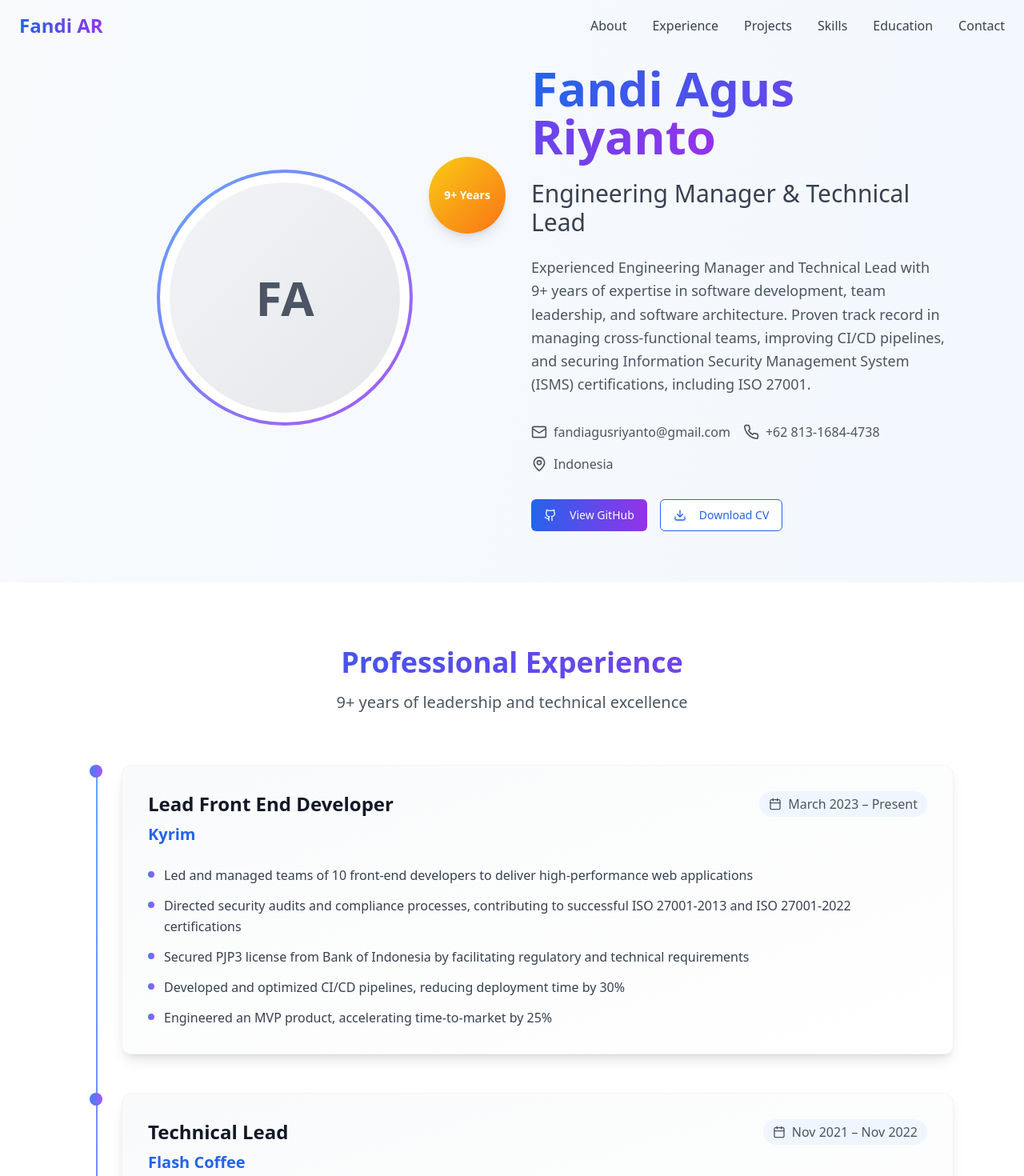
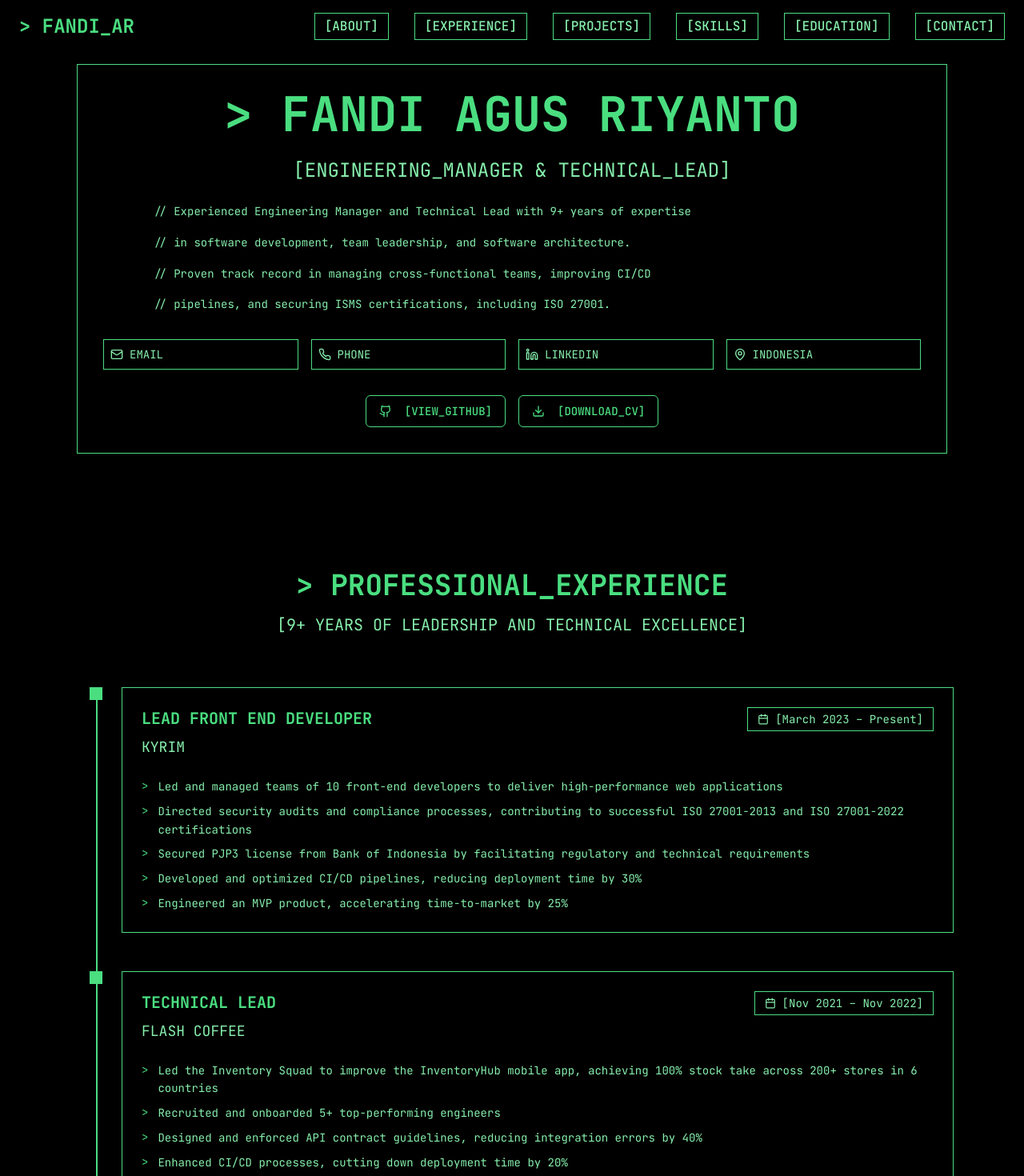
Before and after one commit to FandiAR/fandi-profile-portal, a React (Vite) app: page / in a window 1280 px wide. Shown: the top 1470 px of the page at 80% size. Built offline with nearby package versions, Linux system fonts and the light colour scheme.

Commit message:
Refactor: Update profile with new information
- Added LinkedIn link.
- Removed space for the photo.
- Extended work experience to include Codephile.
- Changed the theme to a more professional style.

```diff
--- a/index.html
+++ b/index.html
@@ -16,6 +16,11 @@
     <meta name="twitter:card" content="summary_large_image" />
     <meta name="twitter:site" content="@fandiAR" />
     <meta name="twitter:image" content="https://lovable.dev/opengraph-image-p98pqg.png" />
+
+    <!-- Google Fonts for retro monospace -->
+    <link rel="preconnect" href="https://fonts.googleapis.com">
+    <link rel="preconnect" href="https://fonts.gstatic.com" crossorigin>
+    <link href="https://fonts.googleapis.com/css2?family=JetBrains+Mono:wght@300;400;500;600;700&family=Source+Code+Pro:wght@300;400;500;600;700&display=swap" rel="stylesheet">
   </head>
 
   <body>
--- a/src/components/Experience.tsx
+++ b/src/components/Experience.tsx
@@ -55,47 +55,58 @@ const experiences = [
       "Mentored junior and mid-level developers",
       "Resolved critical production issues, reducing system downtime by 15%"
     ]
+  },
+  {
+    title: "IBM Associate Developer",
+    company: "PT Codephile Rekadaya Mandiri",
+    period: "2015 – 2018",
+    achievements: [
+      "Developed and maintained enterprise-level applications using IBM technologies",
+      "Collaborated with cross-functional teams to deliver software solutions",
+      "Participated in code reviews and maintained high code quality standards",
+      "Gained foundational experience in software development lifecycle and best practices"
+    ]
   }
 ];
 
 export const Experience = () => {
   return (
-    <section id="experience" className="py-20 bg-white">
+    <section id="experience" className="py-20 bg-black text-green-400">
       <div className="container mx-auto max-w-6xl px-6">
         <div className="text-center mb-16">
-          <h2 className="text-4xl font-bold mb-4 bg-gradient-to-r from-blue-600 to-purple-600 bg-clip-text text-transparent">
-            Professional Experience
+          <h2 className="text-4xl font-bold mb-4 text-green-400 font-mono">
+            {'>'} PROFESSIONAL_EXPERIENCE
           </h2>
-          <p className="text-xl text-gray-600">9+ years of leadership and technical excellence</p>
+          <p className="text-xl text-green-300 font-mono">[9+ YEARS OF LEADERSHIP AND TECHNICAL EXCELLENCE]</p>
         </div>
 
         <div className="relative">
           {/* Timeline line */}
-          <div className="absolute left-8 top-0 bottom-0 w-0.5 bg-gradient-to-b from-blue-400 to-purple-500 hidden md:block"></div>
+          <div className="absolute left-8 top-0 bottom-0 w-0.5 bg-green-400 hidden md:block"></div>
 
           <div className="space-y-12">
             {experiences.map((exp, index) => (
               <div key={index} className="relative animate-fade-in" style={{ animationDelay: `${index * 0.1}s` }}>
                 {/* Timeline dot */}
-                <div className="absolute left-6 w-4 h-4 bg-gradient-to-r from-blue-500 to-purple-500 rounded-full hidden md:block"></div>
+                <div className="absolute left-6 w-4 h-4 bg-green-400 hidden md:block"></div>
 
-                <div className="md:ml-16 bg-gradient-to-br from-gray-50 to-white p-8 rounded-xl shadow-lg border border-gray-100 hover:shadow-xl transition-all duration-300">
+                <div className="md:ml-16 border border-green-400 p-6 bg-black hover:bg-green-400 hover:text-black transition-all duration-300 group">
                   <div className="flex flex-wrap items-start justify-between mb-4">
                     <div>
-                      <h3 className="text-2xl font-bold text-gray-900 mb-2">{exp.title}</h3>
-                      <h4 className="text-xl text-blue-600 font-semibold mb-2">{exp.company}</h4>
+                      <h3 className="text-xl font-bold font-mono mb-2 group-hover:text-black">{exp.title.toUpperCase()}</h3>
+                      <h4 className="text-lg text-green-300 font-mono mb-2 group-hover:text-black">{exp.company.toUpperCase()}</h4>
                     </div>
-                    <div className="flex items-center text-gray-600 bg-blue-50 px-3 py-1 rounded-full">
-                      <Calendar size={16} className="mr-2" />
-                      {exp.period}
+                    <div className="flex items-center text-green-300 border border-green-400 px-3 py-1 font-mono text-sm group-hover:text-black group-hover:border-black">
+                      <Calendar size={14} className="mr-2" />
+                      [{exp.period}]
                     </div>
                   </div>
 
-                  <ul className="space-y-3">
+                  <ul className="space-y-2">
                     {exp.achievements.map((achievement, i) => (
-                      <li key={i} className="flex items-start">
-                        <div className="w-2 h-2 bg-gradient-to-r from-blue-500 to-purple-500 rounded-full mt-2 mr-3 flex-shrink-0"></div>
-                        <span className="text-gray-700 leading-relaxed">{achievement}</span>
+                      <li key={i} className="flex items-start font-mono text-sm">
+                        <span className="text-green-400 mr-3 group-hover:text-black">{'>'}</span>
+                        <span className="text-green-300 leading-relaxed group-hover:text-black">{achievement}</span>
                       </li>
                     ))}
                   </ul>
--- a/src/components/Footer.tsx
+++ b/src/components/Footer.tsx
@@ -1,42 +1,51 @@
 
 import React from 'react';
-import { Github, Mail, Phone, MapPin, Heart } from 'lucide-react';
+import { Github, Mail, Phone, MapPin, Heart, Linkedin } from 'lucide-react';
 
 export const Footer = () => {
   return (
-    <footer id="contact" className="bg-gray-900 text-white py-16">
+    <footer id="contact" className="bg-black border-t border-green-400 text-green-400 py-16">
       <div className="container mx-auto max-w-6xl px-6">
         <div className="grid md:grid-cols-2 lg:grid-cols-3 gap-12">
           {/* Contact Info */}
-          <div>
-            <h3 className="text-2xl font-bold mb-6 bg-gradient-to-r from-blue-400 to-purple-400 bg-clip-text text-transparent">
-              Get In Touch
+          <div className="border border-green-400 p-6">
+            <h3 className="text-2xl font-bold mb-6 text-green-400 font-mono">
+              {'>'} GET_IN_TOUCH
             </h3>
             <div className="space-y-4">
               <a
                 href="mailto:fandiagusriyanto@gmail.com"
-                className="flex items-center hover:text-blue-400 transition-colors"
+                className="flex items-center hover:text-green-100 transition-colors font-mono text-sm"
               >
-                <Mail size={20} className="mr-3" />
+                <Mail size={16} className="mr-3" />
                 fandiagusriyanto@gmail.com
               </a>
               <a
                 href="tel:+6281316844738"
-                className="flex items-center hover:text-blue-400 transition-colors"
+                className="flex items-center hover:text-green-100 transition-colors font-mono text-sm"
               >
-                <Phone size={20} className="mr-3" />
+                <Phone size={16} className="mr-3" />
                 +62 813-1684-4738
               </a>
-              <div className="flex items-center">
-                <MapPin size={20} className="mr-3" />
+              <a
+                href="https://id.linkedin.com/in/fandiar"
+                target="_blank"
+                rel="noopener noreferrer"
+                className="flex items-center hover:text-green-100 transition-colors font-mono text-sm"
+              >
+                <Linkedin size={16} className="mr-3" />
+                LinkedIn Profile
+              </a>
+              <div className="flex items-center font-mono text-sm">
+                <MapPin size={16} className="mr-3" />
                 Indonesia
               </div>
             </div>
           </div>
 
           {/* Quick Links */}
-          <div>
-            <h3 className="text-2xl font-bold mb-6">Quick Links</h3>
+          <div className="border border-green-400 p-6">
+            <h3 className="text-2xl font-bold mb-6 font-mono text-green-400">{'>'} QUICK_LINKS</h3>
             <div className="space-y-2">
               {['About', 'Experience', 'Projects', 'Skills', 'Education'].map((link) => (
                 <button
@@ -45,41 +54,44 @@ export const Footer = () => {
                     const element = document.getElementById(link.toLowerCase());
                     if (element) element.scrollIntoView({ behavior: 'smooth' });
                   }}
-                  className="block hover:text-blue-400 transition-colors"
+                  className="block hover:text-green-100 transition-colors font-mono text-sm"
                 >
-                  {link}
+                  {'>'} {link.toUpperCase()}
                 </button>
               ))}
             </div>
           </div>
 
           {/* Social & Professional */}
-          <div>
-            <h3 className="text-2xl font-bold mb-6">Connect</h3>
+          <div className="border border-green-400 p-6">
+            <h3 className="text-2xl font-bold mb-6 font-mono text-green-400">{'>'} CONNECT</h3>
             <div className="space-y-4">
               <a
                 href="https://github.com/FandiAR"
                 target="_blank"
                 rel="noopener noreferrer"
-                className="flex items-center hover:text-blue-400 transition-colors"
+                className="flex items-center hover:text-green-100 transition-colors font-mono text-sm"
               >
-                <Github size={20} className="mr-3" />
+                <Github size={16} className="mr-3" />
                 GitHub Profile
               </a>
-              <p className="text-gray-400 leading-relaxed">
-                Open to new opportunities and collaborations. Let's build something amazing together!
+              <p className="text-green-300 leading-relaxed font-mono text-sm">
+                {'//'} Open to new opportunities and collaborations.
+              </p>
+              <p className="text-green-300 leading-relaxed font-mono text-sm">
+                {'//'} Let's build something amazing together!
               </p>
             </div>
           </div>
         </div>
 
-        <hr className="border-gray-700 my-12" />
+        <hr className="border-green-400 my-12" />
 
         <div className="text-center">
-          <p className="text-gray-400 flex items-center justify-center">
-            Made with <Heart size={16} className="mx-2 text-red-500" /> by Fandi Agus Riyanto
+          <p className="text-green-300 flex items-center justify-center font-mono">
+            Made with <Heart size={16} className="mx-2 text-green-400" /> by Fandi Agus Riyanto
           </p>
-          <p className="text-gray-500 text-sm mt-2">
+          <p className="text-green-500 text-sm mt-2 font-mono">
             © 2024 All rights reserved.
           </p>
         </div>
--- a/src/components/Header.tsx
+++ b/src/components/Header.tsx
@@ -23,13 +23,13 @@ export const Header = () => {
   };
 
   return (
-    <header className={`fixed top-0 w-full z-50 transition-all duration-300 ${
-      isScrolled ? 'bg-white/80 backdrop-blur-md shadow-lg' : 'bg-transparent'
+    <header className={`fixed top-0 w-full z-50 transition-all duration-300 font-mono ${
+      isScrolled ? 'bg-black/90 backdrop-blur-md border-b border-green-400' : 'bg-transparent'
     }`}>
       <nav className="container mx-auto px-6 py-4">
         <div className="flex items-center justify-between">
-          <div className="text-2xl font-bold bg-gradient-to-r from-blue-600 to-purple-600 bg-clip-text text-transparent">
-            Fandi AR
+          <div className="text-2xl font-bold text-green-400 font-mono">
+            {'> FANDI_AR'}
           </div>
 
           {/* Desktop Menu */}
@@ -38,16 +38,16 @@ export const Header = () => {
               <button
                 key={item}
                 onClick={() => scrollToSection(item.toLowerCase())}
-                className="text-gray-700 hover:text-blue-600 font-medium transition-colors duration-200"
+                className="text-green-300 hover:text-green-100 font-medium transition-colors duration-200 font-mono border border-green-400 px-3 py-1 hover:bg-green-400 hover:text-black"
               >
-                {item}
+                [{item.toUpperCase()}]
               </button>
             ))}
           </div>
 
           {/* Mobile Menu Button */}
           <button
-            className="md:hidden"
+            className="md:hidden text-green-400 border border-green-400 p-2"
             onClick={() => setIsMobileMenuOpen(!isMobileMenuOpen)}
           >
             {isMobileMenuOpen ? <X size={24} /> : <Menu size={24} />}
@@ -56,14 +56,14 @@ export const Header = () => {
 
         {/* Mobile Menu */}
         {isMobileMenuOpen && (
-          <div className="md:hidden mt-4 py-4 bg-white rounded-lg shadow-lg">
+          <div className="md:hidden mt-4 py-4 bg-black border border-green-400">
             {['About', 'Experience', 'Projects', 'Skills', 'Education', 'Contact'].map((item) => (
               <button
                 key={item}
                 onClick={() => scrollToSection(item.toLowerCase())}
-                className="block w-full text-left px-4 py-2 text-gray-700 hover:text-blue-600 hover:bg-gray-50"
+                className="block w-full text-left px-4 py-2 text-green-300 hover:text-green-100 hover:bg-green-400 hover:text-black font-mono"
               >
-                {item}
+                [{item.toUpperCase()}]
               </button>
             ))}
           </div>
--- a/src/components/Hero.tsx
+++ b/src/components/Hero.tsx
@@ -1,70 +1,67 @@
 
 import React from 'react';
-import { Github, Mail, Phone, MapPin, Download } from 'lucide-react';
+import { Github, Mail, Phone, MapPin, Download, Linkedin } from 'lucide-react';
 import { Button } from '@/components/ui/button';
 
 export const Hero = () => {
   return (
-    <section id="about" className="pt-20 pb-16 px-6">
+    <section id="about" className="pt-20 pb-16 px-6 bg-black text-green-400">
       <div className="container mx-auto max-w-6xl">
-        <div className="grid lg:grid-cols-2 gap-12 items-center">
-          <div className="animate-fade-in">
-            <h1 className="text-5xl lg:text-6xl font-bold mb-6">
-              <span className="bg-gradient-to-r from-blue-600 to-purple-600 bg-clip-text text-transparent">
-                Fandi Agus Riyanto
+        <div className="text-center animate-fade-in">
+          <div className="border border-green-400 p-8 bg-black">
+            <h1 className="text-4xl lg:text-6xl font-bold mb-6 font-mono">
+              <span className="text-green-400">
+                {'>'} FANDI AGUS RIYANTO
               </span>
             </h1>
-            <h2 className="text-2xl lg:text-3xl text-gray-700 mb-6">
-              Engineering Manager & Technical Lead
+            <h2 className="text-xl lg:text-2xl text-green-300 mb-6 font-mono">
+              [ENGINEERING_MANAGER & TECHNICAL_LEAD]
             </h2>
-            <p className="text-lg text-gray-600 mb-8 leading-relaxed">
-              Experienced Engineering Manager and Technical Lead with 9+ years of expertise in software
-              development, team leadership, and software architecture. Proven track record in managing
-              cross-functional teams, improving CI/CD pipelines, and securing Information Security
-              Management System (ISMS) certifications, including ISO 27001.
-            </p>
+            <div className="text-left max-w-4xl mx-auto mb-8">
+              <p className="text-green-300 mb-4 font-mono text-sm leading-relaxed">
+                {'//'} Experienced Engineering Manager and Technical Lead with 9+ years of expertise
+              </p>
+              <p className="text-green-300 mb-4 font-mono text-sm leading-relaxed">
+                {'//'} in software development, team leadership, and software architecture.
+              </p>
+              <p className="text-green-300 mb-4 font-mono text-sm leading-relaxed">
+                {'//'} Proven track record in managing cross-functional teams, improving CI/CD
+              </p>
+              <p className="text-green-300 mb-4 font-mono text-sm leading-relaxed">
+                {'//'} pipelines, and securing ISMS certifications, including ISO 27001.
+              </p>
+            </div>
 
-            <div className="flex flex-wrap gap-4 mb-8">
-              <a href="mailto:fandiagusriyanto@gmail.com" className="flex items-center gap-2 text-gray-600 hover:text-blue-600 transition-colors">
-                <Mail size={20} />
-                fandiagusriyanto@gmail.com
+            <div className="grid grid-cols-1 md:grid-cols-2 lg:grid-cols-4 gap-4 mb-8 text-sm">
+              <a href="mailto:fandiagusriyanto@gmail.com" className="flex items-center gap-2 text-green-300 hover:text-green-100 transition-colors border border-green-400 p-2 hover:bg-green-400 hover:text-black">
+                <Mail size={16} />
+                EMAIL
               </a>
-              <a href="tel:+6281316844738" className="flex items-center gap-2 text-gray-600 hover:text-blue-600 transition-colors">
-                <Phone size={20} />
-                +62 813-1684-4738
+              <a href="tel:+6281316844738" className="flex items-center gap-2 text-green-300 hover:text-green-100 transition-colors border border-green-400 p-2 hover:bg-green-400 hover:text-black">
+                <Phone size={16} />
+                PHONE
               </a>
-              <div className="flex items-center gap-2 text-gray-600">
-                <MapPin size={20} />
-                Indonesia
+              <a href="https://id.linkedin.com/in/fandiar" target="_blank" rel="noopener noreferrer" className="flex items-center gap-2 text-green-300 hover:text-green-100 transition-colors border border-green-400 p-2 hover:bg-green-400 hover:text-black">
+                <Linkedin size={16} />
+                LINKEDIN
+              </a>
+              <div className="flex items-center gap-2 text-green-300 border border-green-400 p-2">
+                <MapPin size={16} />
+                INDONESIA
               </div>
             </div>
 
-            <div className="flex flex-wrap gap-4">
-              <Button asChild className="bg-gradient-to-r from-blue-600 to-purple-600 hover:from-blue-700 hover:to-purple-700">
+            <div className="flex flex-wrap gap-4 justify-center">
+              <Button asChild className="bg-transparent border border-green-400 text-green-400 hover:bg-green-400 hover:text-black font-mono">
                 <a href="https://github.com/FandiAR" target="_blank" rel="noopener noreferrer">
                   <Github className="mr-2" size={20} />
-                  View GitHub
+                  [VIEW_GITHUB]
                 </a>
               </Button>
-              <Button variant="outline" className="border-blue-600 text-blue-600 hover:bg-blue-50">
+              <Button className="bg-transparent border border-green-400 text-green-400 hover:bg-green-400 hover:text-black font-mono">
                 <Download className="mr-2" size={20} />
-                Download CV
+                [DOWNLOAD_CV]
               </Button>
-            </div>
-          </div>
-
-          <div className="lg:order-first animate-scale-in">
-            <div className="relative">
-              <div className="w-80 h-80 mx-auto rounded-full bg-gradient-to-br from-blue-400 to-purple-500 p-1">
-                <div className="w-full h-full rounded-full bg-white flex items-center justify-center">
-                  <div className="w-72 h-72 rounded-full bg-gradient-to-br from-gray-100 to-gray-200 flex items-center justify-center">
-                    <div className="text-6xl font-bold text-gray-600">FA</div>
-                  </div>
-                </div>
-              </div>
-              <div className="absolute -top-4 -right-4 w-24 h-24 bg-gradient-to-br from-yellow-400 to-orange-500 rounded-full flex items-center justify-center shadow-lg">
-                <span className="text-white font-bold text-sm">9+ Years</span>
-              </div>
             </div>
           </div>
         </div>
--- a/src/components/Skills.tsx
+++ b/src/components/Skills.tsx
@@ -37,39 +37,39 @@ const skillCategories = [
 
 export const Skills = () => {
   return (
-    <section id="skills" className="py-20 bg-white">
+    <section id="skills" className="py-20 bg-black text-green-400">
       <div className="container mx-auto max-w-6xl px-6">
         <div className="text-center mb-16">
-          <h2 className="text-4xl font-bold mb-4 bg-gradient-to-r from-blue-600 to-purple-600 bg-clip-text text-transparent">
-            Skills & Expertise
+          <h2 className="text-4xl font-bold mb-4 text-green-400 font-mono">
+            {'>'} SKILLS_&_EXPERTISE
           </h2>
-          <p className="text-xl text-gray-600">Technical proficiency and leadership capabilities</p>
+          <p className="text-xl text-green-300 font-mono">[TECHNICAL PROFICIENCY AND LEADERSHIP CAPABILITIES]</p>
         </div>
 
-        <div className="grid md:grid-cols-2 lg:grid-cols-3 gap-8">
+        <div className="grid md:grid-cols-2 lg:grid-cols-3 gap-6">
           {skillCategories.map((category, index) => (
             <div
               key={index}
-              className="group bg-gradient-to-br from-gray-50 to-white p-6 rounded-xl shadow-lg hover:shadow-xl transition-all duration-300 border border-gray-100 animate-fade-in"
+              className="group border border-green-400 p-6 bg-black hover:bg-green-400 hover:text-black transition-all duration-300 animate-fade-in"
               style={{ animationDelay: `${index * 0.1}s` }}
             >
               <div className="flex items-center mb-4">
-                <div className="w-12 h-12 bg-gradient-to-r from-blue-500 to-purple-500 rounded-lg flex items-center justify-center mr-4 group-hover:scale-110 transition-transform">
-                  <category.icon className="text-white" size={24} />
+                <div className="w-8 h-8 border border-green-400 flex items-center justify-center mr-4 group-hover:border-black">
+                  <category.icon className="text-green-400 group-hover:text-black" size={20} />
                 </div>
-                <h3 className="text-lg font-bold text-gray-900 group-hover:text-blue-600 transition-colors">
-                  {category.title}
+                <h3 className="text-lg font-bold font-mono group-hover:text-black">
+                  {category.title.toUpperCase()}
                 </h3>
               </div>
 
-              <div className="space-y-2">
+              <div className="space-y-1">
                 {category.skills.map((skill, i) => (
                   <div
                     key={i}
-                    className="flex items-center p-2 rounded-lg hover:bg-blue-50 transition-colors"
+                    className="flex items-center font-mono text-sm"
                   >
-                    <div className="w-2 h-2 bg-gradient-to-r from-blue-500 to-purple-500 rounded-full mr-3"></div>
-                    <span className="text-gray-700 text-sm">{skill}</span>
+                    <span className="text-green-400 mr-3 group-hover:text-black">{'>'}</span>
+                    <span className="text-green-300 group-hover:text-black">{skill}</span>
                   </div>
                 ))}
               </div>
--- a/src/pages/Index.tsx
+++ b/src/pages/Index.tsx
@@ -10,7 +10,7 @@ import { Footer } from '@/components/Footer';
 
 const Index = () => {
   return (
-    <div className="min-h-screen bg-gradient-to-br from-slate-50 to-blue-50">
+    <div className="min-h-screen bg-black text-green-400 font-mono">
       <Header />
       <Hero />
       <Experience />
--- a/tailwind.config.ts
+++ b/tailwind.config.ts
@@ -1,3 +1,4 @@
+
 import type { Config } from "tailwindcss";
 
 export default {
@@ -18,6 +19,10 @@ export default {
 			}
 		},
 		extend: {
+			fontFamily: {
+				'mono': ['JetBrains Mono', 'Source Code Pro', 'monospace'],
+				'code': ['Source Code Pro', 'JetBrains Mono', 'monospace'],
+			},
 			colors: {
 				border: 'hsl(var(--border))',
 				input: 'hsl(var(--input))',
```
